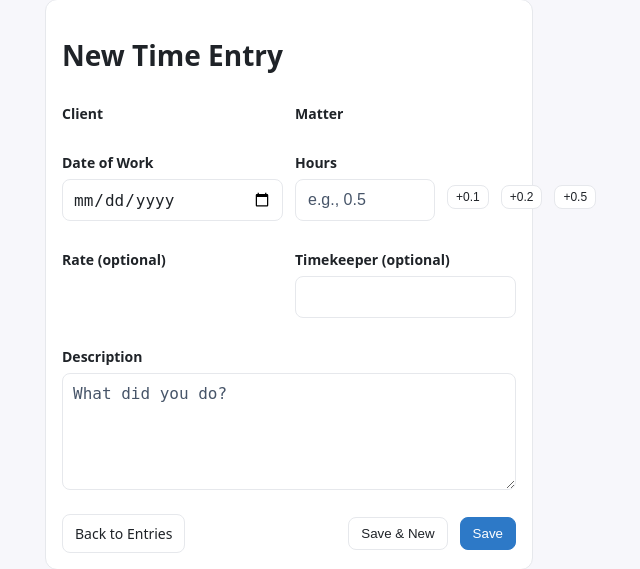
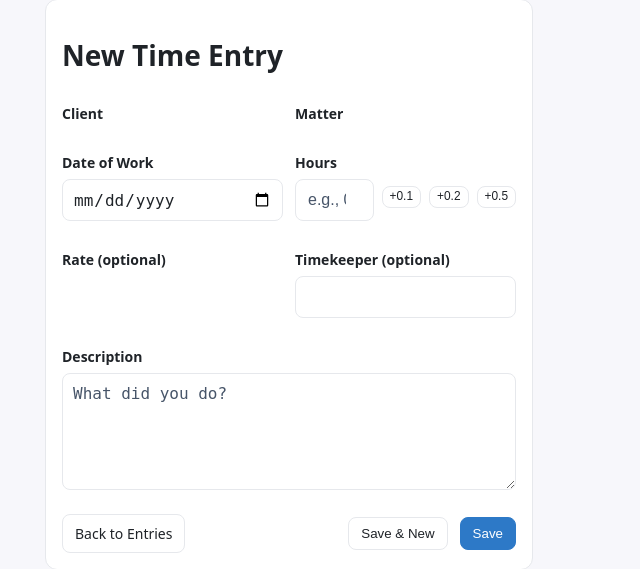
Before and after one commit to aliceinword/legal-time-tracker, a Flask app: template templates/entry.html in a window 1280 px wide. Shown: the part 290-859 px from the top of the page, without its empty margins (351-991 px from the left). Run offline with Flask 3, Linux system fonts and the light colour scheme; the template is opened without the code that fills it, so the values that code supplies are empty; parts of the project's set-up code (start-up, migrations or seed data) failed here and were passed over.

Commit message:
Update style.css

```diff
--- a/static/style.css
+++ b/static/style.css
@@ -426,3 +426,40 @@
   font-size: 0.85rem;
   line-height: 1.1;
 }
+/* Keep Hours controls inside the card and responsive */
+#entry-form .hours-group{
+  display: flex;
+  gap: 8px;
+  flex-wrap: wrap;            /* <-- allow wrapping */
+  align-items: center;
+}
+
+/* Let the number input shrink nicely */
+#entry-form .hours-group > input[type="number"]{
+  flex: 1 1 160px;            /* grow, but can shrink to ~160px */
+  min-width: 0;               /* prevent overflow in flex containers */
+}
+
+/* Button group can wrap and drop to the next line */
+#entry-form .hours-group .quick-add{
+  display: flex;
+  gap: 8px;
+  flex-wrap: wrap;
+  flex: 0 0 auto;
+}
+
+/* Make the small buttons truly small and non-wrapping text */
+#entry-form .hours-group .quick-add .btn.small{
+  white-space: nowrap;
+  padding: 0.28rem 0.5rem;
+  line-height: 1.1;
+  font-size: 0.85rem;
+}
+
+/* On narrow screens, place buttons under the input */
+@media (max-width: 700px){
+  #entry-form .hours-group .quick-add{
+    width: 100%;
+    margin-top: 6px;
+  }
+}
```
